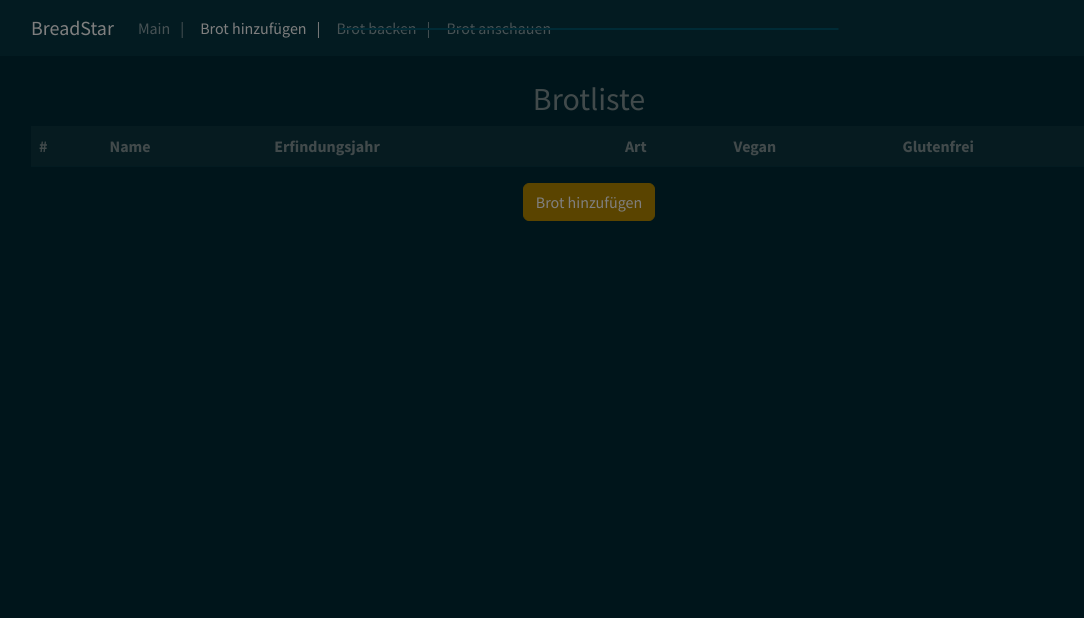
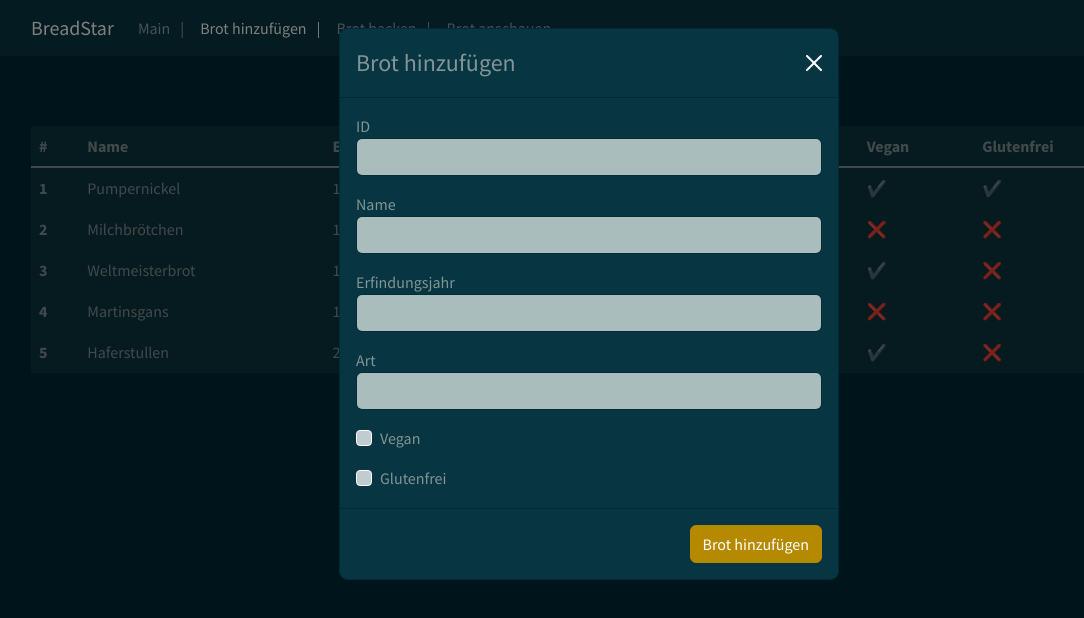
Before and after one commit to abazatte/HS_WA_PR, an Angular app in the folder 2PrakAngu/: page /form in a window 1280 px wide. Both pictures are taken after a click on the button "Brot hinzufügen". Shown: the top 618 px of the page, without its empty margins (51-1135 px from the left). Built offline with nearby package versions, Linux system fonts and the light colour scheme.

Commit message:
feat: json und vegan glutenfree booleans anzeigen

```diff
--- a/2PrakAngu/src/app/app.module.ts
+++ b/2PrakAngu/src/app/app.module.ts
@@ -1,6 +1,6 @@
 import { NgModule } from '@angular/core';
 import { BrowserModule } from '@angular/platform-browser';
-
+import { FormsModule } from '@angular/forms';
 import { AppRoutingModule } from './app-routing.module';
 import { AppComponent } from './app.component';
 import { FormComponent } from './form/form.component';
@@ -18,7 +18,8 @@ import { ShowComponent } from './show/show.component';
   ],
   imports: [
     BrowserModule,
-    AppRoutingModule
+    AppRoutingModule,
+    FormsModule
   ],
   providers: [],
   bootstrap: [AppComponent]
--- a/2PrakAngu/src/app/form/form.component.html
+++ b/2PrakAngu/src/app/form/form.component.html
@@ -8,7 +8,7 @@
   <title>Document</title>
   <!-- <link href="https://cdn.jsdelivr.net/npm/bootstrap@5.3.0-alpha1/dist/css/bootstrap.min.css" rel="stylesheet"
         integrity="sha384-GLhlTQ8iRABdZLl6O3oVMWSktQOp6b7In1Zl3/Jr59b6EGGoI1aFkw7cmDA6j6gD" crossorigin="anonymous"> -->
-        <link href="https://bootswatch.com/5/solar/bootstrap.min.css" rel="stylesheet" crossorigin="anonymous">
+  <link href="https://bootswatch.com/5/solar/bootstrap.min.css" rel="stylesheet" crossorigin="anonymous">
 
 </head>
 
@@ -38,7 +38,7 @@
       </div>
     </div>
   </nav>
-  <!-- Modal -->
+  <!-- Modal
   <ng-template #brotData let-modal>
 
 
@@ -102,7 +102,65 @@
       </div>
     </div>
   </div>
-</ng-template>
+</ng-template>-->
+  <!-- Modal -->
+  <ng-template #brotData let-modal>
+    <div class="modal-header">
+      <h4 class="modal-title" id="modal-basic-title">Brot hinzufügen</h4>
+      <button type="button" class="btn-close" aria-label="Close" (click)="modal.dismiss('Cross click')"></button>
+    </div>
+    <div class="modal-body">
+      <form novalidate>
+        <div class="mb-3">
+          <label for="id">ID</label>
+          <input type="number" class="form-control" id="id" name="id" min="0" required>
+          <div class="invalid-feedback">
+            Bitte eine positive Zahl eingeben.
+          </div>
+        </div>
+        <div class="mb-3">
+          <label for="name">Name</label>
+          <input type="text" class="form-control" id="name" name="name" required>
+
+          <div class="invalid-feedback">
+            Bitte einen gültigen Namen eingeben.
+          </div>
+        </div>
+        <div class="mb-3">
+          <label for="year">Erfindungsjahr</label>
+          <input type="number" class="form-control" id="year" name="year" required>
+          <div class="invalid-feedback">
+            Bitte ein gültiges Jahr eingeben.
+          </div>
+        </div>
+        <div class="mb-3">
+          <label for="art">Art</label>
+          <input type="text" class="form-control" id="art" name="art" required>
+          <div class="invalid-feedback">
+            Die Art des Brotes fehlt.
+          </div>
+        </div>
+        <div class="form-check mb-3">
+          <label class="form-check-label" for="vegan">
+            Vegan
+          </label>
+          <input class="form-check-input" type="checkbox" id="vegan" name="vegan">
+        </div>
+        <div class="form-check">
+          <label class="form-check-label" for="gluten">
+            Glutenfrei
+          </label>
+          <input class="form-check-input" type="checkbox" id="gluten" name="gluten">
+        </div>
+      </form>
+    </div>
+    <div class="modal-footer">
+      <button type="button" class="btn btn-outline-dark" (click)="modal.close('Save click')">Save</button>
+      <button type="button" class="btn btn-primary" >Brot hinzufügen</button>
+    </div>
+  </ng-template>
+
+
   <br>
   <div class="container table-responsive">
     <h2 class="text-center">Brotliste</h2>
@@ -118,14 +176,22 @@
         </tr>
       </thead>
       <tbody class="table-group-divider">
-
+        <tr *ngFor="let brot of brote; index as i">
+          <th scope="row">{{ i + 1 }}</th>
+          <td>{{ brot.name }}</td>
+          <td>{{ brot.year }}</td>
+          <td>{{ brot.type }}</td>
+          <td><tr *ngIf="brot.vegan==true">✔️</tr><tr *ngIf="brot.vegan==false">❌</tr></td>
+          <td><tr *ngIf="brot.glutenFree==true">✔️</tr><tr *ngIf="brot.glutenFree==false">❌</tr></td>
+        </tr>
       </tbody>
     </table>
   </div>
 
   <div class="container text-center">
     <!-- Button to open the modal -->
-    <button type="button" class="btn btn-primary" (click)="openModal(brotData)" data-bs-toggle="modal" data-bs-target="#myModal">
+    <button type="button" class="btn btn-primary" (click)="openModal(brotData)" data-bs-toggle="modal"
+      data-bs-target="#myModal">
       Brot hinzufügen
     </button>
     <button type="button" class="btn btn-danger btn-floating btn-lg" id="btn-back-to-top">
```
Also changed, not shown: 2PrakAngu/src/app/form/form.component.ts (+6 -2 lines).
